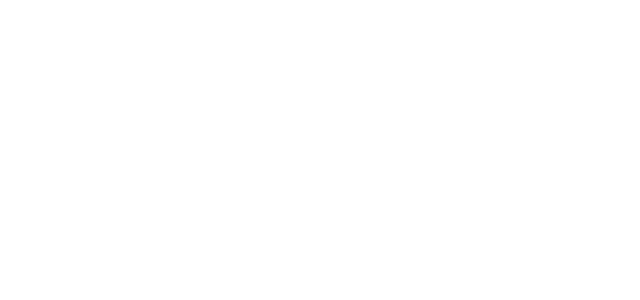
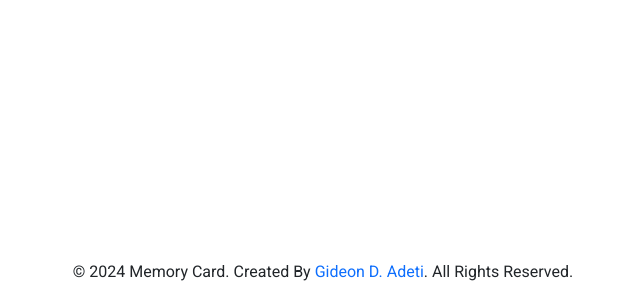
Before and after one commit to GDA0/memory-card, a React (Vite) app: page / in a window 1280 px wide. Shown: the part 500-800 px from the top of the page, without its empty margins (317-957 px from the left). Built offline with nearby package versions, Linux system fonts and the light colour scheme.

Commit message:
Work on footer contents

```diff
--- a/src/components/Footer.jsx
+++ b/src/components/Footer.jsx
@@ -1,3 +1,18 @@
 export default function Footer () {
-
+  return (
+    <footer className='text-center p-3 fixed-bottom bg-white'>
+      <p className='mb-0'>
+        &copy; {new Date().getFullYear()} Memory Card. Created By{' '}
+        <a
+          className='text-primary'
+          href='https://github.com/GDA0'
+          target='_blank'
+          rel='noopener noreferrer'
+        >
+          Gideon D. Adeti
+        </a>
+        . All Rights Reserved.
+      </p>
+    </footer>
+  )
 }
```
